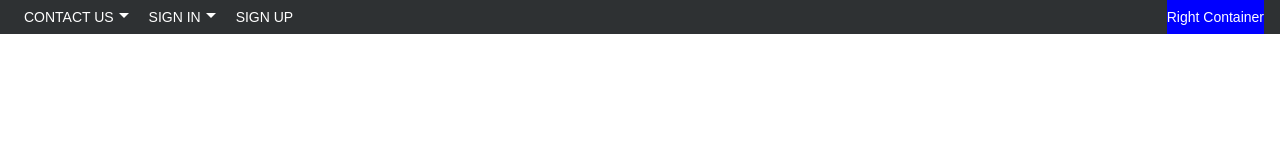
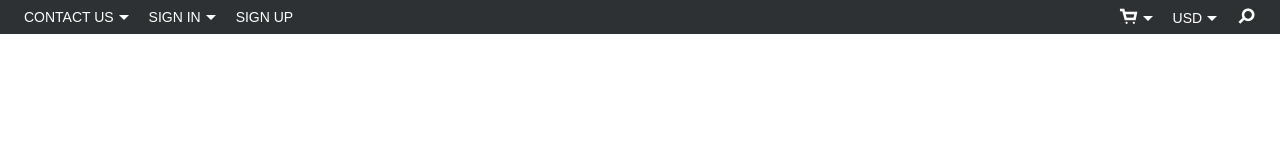
Before and after one commit to IJSE-Direct-Entry-Program-10/basics-of-html-css, a plain HTML site: page 09-projects/02-namescheap.com-design-clone/index.html in a window 1280 px wide. Drawn offline with Linux system fonts and the light colour scheme; a web font is replaced by a local one.

Commit message:
Add fonts

```diff
--- a/09-projects/02-namescheap.com-design-clone/css/font.css
+++ b/09-projects/02-namescheap.com-design-clone/css/font.css
@@ -23,7 +23,16 @@
     font-style: italic;
 }
 
+@font-face {
+    font-family: "gb icon";
+    src: url(../font/gb-icon-font.aff6da928e14924cf7d53b99aa68fc6e.woff2);;
+}
+
 html {
     font-family: "Museo Sans", sans-serif;
     font-weight: 300;
 }
+
+.icon {
+    font-family: "gb icon";
+}
--- a/09-projects/02-namescheap.com-design-clone/css/style.css
+++ b/09-projects/02-namescheap.com-design-clone/css/style.css
@@ -25,10 +25,10 @@
 #menu-bar-right-container{
     float: right;
     height: 100%;
-    background-color: blue;
 }
 
-#menu-bar-left-container > span {
+#menu-bar-left-container > span,
+#menu-bar-right-container > span {
     padding: 0 8px;
 }
 
@@ -40,10 +40,15 @@
     border-bottom: 5px solid transparent;
     margin-left: 5px;
     display: inline-block;
-    vertical-align: middle;
+    vertical-align: text-bottom;
 }
 
 #menu-bar span:hover {
     color: #8cc1c1;
     cursor: pointer;
 }
+
+#menu-bar-right-container span.icon {
+    font-size: 19px;
+    font-weight: bold;
+}
--- a/09-projects/02-namescheap.com-design-clone/index.html
+++ b/09-projects/02-namescheap.com-design-clone/index.html
@@ -16,8 +16,13 @@
                 <span class="drop-down">SIGN IN</span>
                 <span>SIGN UP</span>
             </div>
-            <div id="menu-bar-right-container">Right Container</div>
+            <div id="menu-bar-right-container">
+                <span class="drop-down icon">&#xEA14;</span>
+                <span class="drop-down">USD</span>
+                <span class="icon">&#xEA52;</span>
+            </div>
         </div>
     </div>
+
 </body>
 </html>
```
